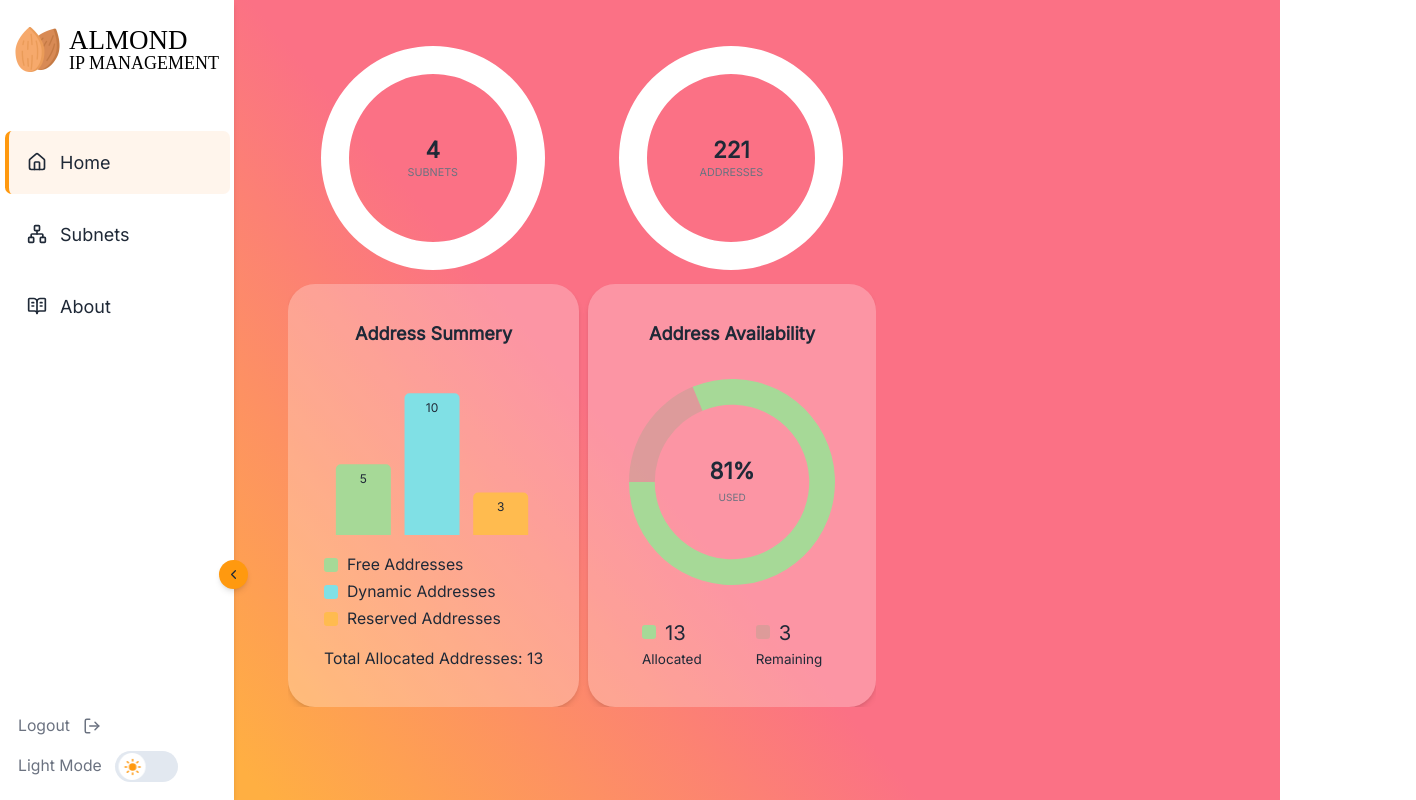
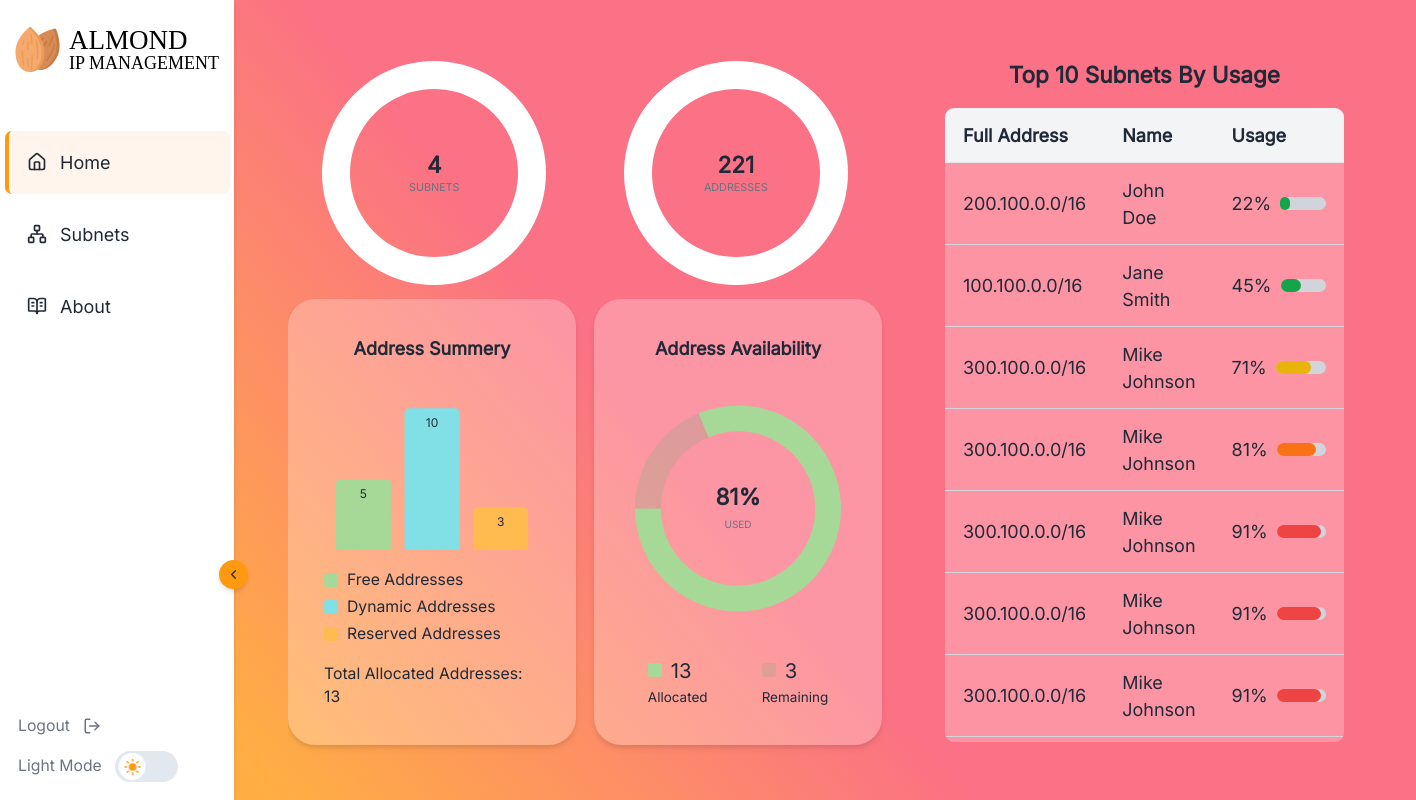
Before and after one commit to random551923/almond-ipam, a React (Vite) app: page /home in a window 1280 px wide. Shown: the whole page, 1416 px wide, since content can reach past the window. Built offline with nearby package versions, Linux system fonts and the light colour scheme; a web font is replaced by a local one.

Commit message:
feat: create subnets table

```diff
--- /dev/null
+++ b/src/components/Table.tsx
@@ -0,0 +1,60 @@
+import { ChevronsUpDown } from "lucide-react";
+import React from "react";
+import { cn } from "../utils/cn";
+import UsageBar from "./UsageBar";
+
+interface TableProps {
+  columns: any;
+  data: any;
+  className: string;
+  sort?: boolean;
+}
+
+const Table = ({ columns, data, className, sort }: TableProps) => {
+  return (
+    <div
+      className={cn(
+        "overflow-x-auto bg-container-bg-transparent rounded-lg",
+        className,
+      )}
+    >
+      <table className="w-full text-primary-text">
+        <thead className="bg-gray-100 rounded-lg">
+          <tr>
+            {columns.map((column) => (
+              <th
+                key={column.accessor}
+                className="py-3 px-4 border-b border-gray-200 text-left"
+              >
+                <div className="flex flex-row items-center gap-2">
+                  {column.Header}
+                  {sort && <ChevronsUpDown />}
+                </div>
+              </th>
+            ))}
+          </tr>
+        </thead>
+        <tbody className="py-4">
+          {data.map((row, rowIndex) => (
+            <tr key={rowIndex} className="">
+              {columns.map((column) => (
+                <td
+                  key={column.accessor}
+                  className="py-3 px-4 border-t border-gray-300"
+                >
+                  {column.accessor == "usage" ? (
+                    <UsageBar usagePercentage={row[column.accessor]} />
+                  ) : (
+                    row[column.accessor]
+                  )}
+                </td>
+              ))}
+            </tr>
+          ))}
+        </tbody>
+      </table>
+    </div>
+  );
+};
+
+export default Table;
--- /dev/null
+++ b/src/components/UsageBar.tsx
@@ -0,0 +1,25 @@
+import { cn } from "../utils/cn";
+
+const UsageBar = ({ usagePercentage }: { usagePercentage: number }) => {
+  const statusColor =
+    usagePercentage < 70
+      ? "bg-green-600"
+      : usagePercentage < 80
+        ? "bg-yellow-500"
+        : usagePercentage < 90
+          ? "bg-orange-500"
+          : "bg-red-500";
+  return (
+    <div className="flex flex-row gap-2 items-center">
+      <span>{usagePercentage}%</span>
+      <div className="h-3 w-full min-w-10 bg-gray-300 rounded-lg">
+        <div
+          style={{ width: `${usagePercentage}%` }}
+          className={cn("h-full rounded-lg", statusColor)}
+        ></div>
+      </div>
+    </div>
+  );
+};
+
+export default UsageBar;
--- a/src/pages/HomePage.tsx
+++ b/src/pages/HomePage.tsx
@@ -1,27 +1,58 @@
-
 import data from "../../fakeData/staticData";
 import AddressAvailability from "../components/AddressAvailability";
 import AddressSummary from "../components/AddressSummary";
+import Table from "../components/Table";
 import TotalsPieChart from "../components/TotalsPieChart";
 
 const HomePage = () => {
   const totalFreeAddresses = 3;
   const totalAllocatedAddresses = 13;
 
+  const columns = [
+    { Header: "Full Address", accessor: "subnet" },
+    { Header: "Name", accessor: "name" },
+    { Header: "Usage", accessor: "usage" },
+  ];
+
+  const tableData = [
+    { subnet: "200.100.0.0/16", name: "John Doe", usage: 22 },
+    { subnet: "100.100.0.0/16", name: "Jane Smith", usage: 45 },
+    { subnet: "300.100.0.0/16", name: "Mike Johnson", usage: 71 },
+    { subnet: "300.100.0.0/16", name: "Mike Johnson", usage: 81 },
+    { subnet: "300.100.0.0/16", name: "Mike Johnson", usage: 91 },
+    { subnet: "300.100.0.0/16", name: "Mike Johnson", usage: 91 },
+    { subnet: "300.100.0.0/16", name: "Mike Johnson", usage: 91 },
+    { subnet: "300.100.0.0/16", name: "Mike Johnson", usage: 91 },
+    { subnet: "300.100.0.0/16", name: "Mike Johnson", usage: 91 },
+    { subnet: "300.100.0.0/16", name: "Mike Johnson", usage: 91 },
+  ];
+
   return (
-    <div className="flex flex-col h-fill w-fit overflow-hidden gap-2 justify-around">
-      <div className="w-full h-fit flex flex-row justify-around gap-2">
-        <TotalsPieChart number={4} subTitle="Subnets" />
-        <TotalsPieChart number={221} subTitle="Addresses"/>
+    <div className="flex flex-row h-fill w-fill flex-1 overflow-hidden gap-10">
+      <div className="flex flex-col h-fill w-fit gap-2 justify-center gap-16">
+        <div className="w-full h-fit flex flex-row justify-around gap-2">
+          <TotalsPieChart number={4} subTitle="Subnets" />
+          <TotalsPieChart number={221} subTitle="Addresses" />
+        </div>
+        <div className=" w-fit flex flex-row gap-4">
+          <AddressSummary
+            data={data}
+            totalAllocatedAddresses={totalAllocatedAddresses}
+          />
+          <AddressAvailability
+            totalFreeAddresses={totalFreeAddresses}
+            totalAllocatedAddresses={totalAllocatedAddresses}
+          />
+        </div>
       </div>
-      <div className=" w-fit flex flex-row gap-2">
-        <AddressSummary data={data} totalAllocatedAddresses={totalAllocatedAddresses} />
-        <AddressAvailability totalFreeAddresses={totalFreeAddresses} totalAllocatedAddresses={totalAllocatedAddresses} />
+      <div className=" flex flex-col w-fill flex-1 justify-center p-4">
+        <h1 className="text-xl font-bold mb-4 text-center text-primary-text">
+          Top 10 Subnets By Usage{" "}
+        </h1>
+        <Table columns={columns} data={tableData} className="" />
       </div>
     </div>
   );
 };
 
-
-
 export default HomePage;
```
